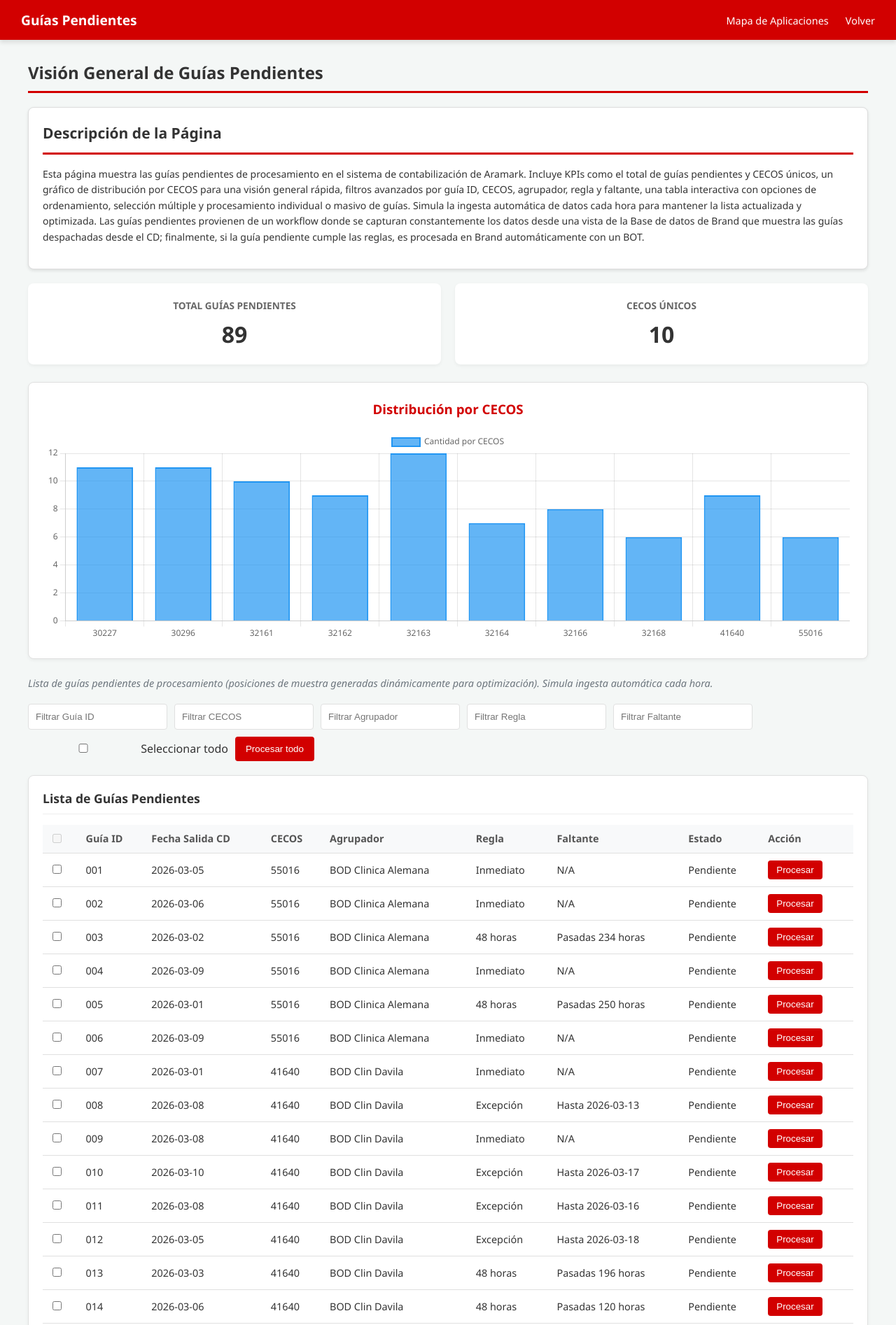
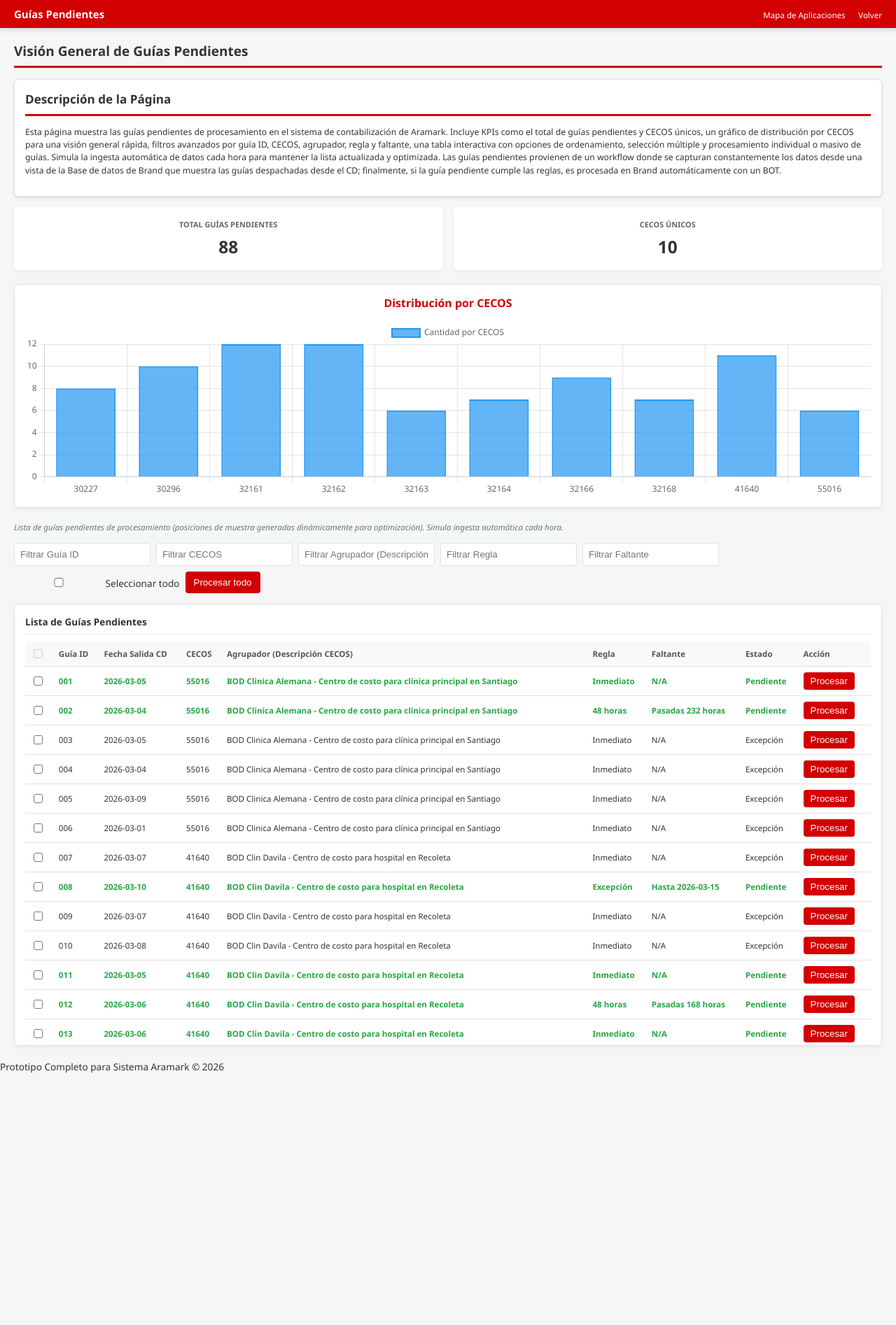
Before and after one commit to Cetolosa/PrototipoCentralizados, a plain HTML site: page guias_pendientes.html in a window 1280 px wide. Shown: the top 1894 px of the page at 70% size. After the commit the page ends 1534 px from the top, so only its background shows below. Drawn offline with nearby package versions, Linux system fonts and the light colour scheme; sample sign-in values are in the browser's storage.

Commit message:
Add files via upload

```diff
--- a/guias_pendientes.html
+++ b/guias_pendientes.html
@@ -15,6 +15,7 @@
             --bg-color: #f4f7f6;
             --border-color: #e0e0e0;
             --active-bg: #ffebeb;
+            --pending-green: #28a745; /* Verde para pendientes */
         }
 
         body {
@@ -22,32 +23,33 @@
             margin: 0; padding: 0;
             background-color: var(--bg-color);
             color: var(--brand-dark);
+            font-size: 0.85em; /* Reducir tamaño de fuente para mostrar más info */
         }
 
         /* Cabecera */
         header {
             background-color: var(--brand-red);
             color: white;
-            padding: 15px 30px;
+            padding: 10px 20px; /* Reducir padding para más espacio */
             display: flex; justify-content: space-between; align-items: center;
             box-shadow: 0 4px 6px rgba(0,0,0,0.1);
         }
-        .nav-links a { color: white; text-decoration: none; margin-left: 20px; font-size: 0.9em; }
+        .nav-links a { color: white; text-decoration: none; margin-left: 15px; font-size: 0.85em; }
 
-        .container { padding: 30px; max-width: 1200px; margin: auto; }
-        h2 { border-bottom: 3px solid var(--brand-red); padding-bottom: 10px; margin-top: 0; }
+        .container { padding: 20px; max-width: 1400px; margin: auto; } /* Aumentar ancho max para más info */
+        h2 { border-bottom: 3px solid var(--brand-red); padding-bottom: 8px; margin-top: 0; font-size: 1.4em; }
 
         /* Cuadrícula de KPIs Interactivos */
         .kpi-grid {
             display: grid;
-            grid-template-columns: repeat(auto-fit, minmax(220px, 1fr));
-            gap: 20px;
-            margin-bottom: 25px;
+            grid-template-columns: repeat(auto-fit, minmax(180px, 1fr)); /* Tarjetas más pequeñas */
+            gap: 15px;
+            margin-bottom: 20px;
         }
 
         /* Estilos de las Tarjetas */
         .kpi-card {
-            background: white; padding: 20px; border-radius: 8px;
+            background: white; padding: 15px; border-radius: 6px;
             box-shadow: 0 2px 5px rgba(0,0,0,0.05); text-align: center;
             border: 2px solid transparent;
             transition: all 0.3s ease;
@@ -59,62 +61,62 @@
             box-shadow: 0 6px 12px rgba(210,0,0,0.15);
         }
 
-        .kpi-card h3 { margin: 0 0 10px 0; font-size: 0.85em; color: #666; text-transform: uppercase;}
-        .kpi-card .value { font-size: 2em; font-weight: bold; color: var(--brand-dark); }
+        .kpi-card h3 { margin: 0 0 8px 0; font-size: 0.8em; color: #666; text-transform: uppercase;}
+        .kpi-card .value { font-size: 1.8em; font-weight: bold; color: var(--brand-dark); }
 
         /* Cuadrícula de Gráficos */
         .charts-grid {
             display: grid;
-            grid-template-columns: repeat(auto-fit, minmax(300px, 1fr));
-            gap: 20px;
-            margin-bottom: 25px;
+            grid-template-columns: repeat(auto-fit, minmax(250px, 1fr)); /* Gráficos más compactos */
+            gap: 15px;
+            margin-bottom: 20px;
         }
 
         /* Área de Gráfico */
         .chart-section {
-            background: white; padding: 25px; border-radius: 8px;
+            background: white; padding: 15px; border-radius: 6px;
             box-shadow: 0 2px 5px rgba(0,0,0,0.05);
             border: 1px solid var(--border-color);
             display: flex; flex-direction: column; align-items: center;
         }
-        .chart-container { position: relative; height: 300px; width: 100%; }
+        .chart-container { position: relative; height: 250px; width: 100%; } /* Reducir altura de gráficos */
 
         /* Alertas y Tabla */
-        .grid-2-cols { display: grid; grid-template-columns: 1fr 2fr; gap: 20px; }
+        .grid-2-cols { display: grid; grid-template-columns: 1fr 2fr; gap: 15px; }
         @media (max-width: 800px) { .grid-2-cols { grid-template-columns: 1fr; } }
 
-        .panel { background: white; padding: 20px; border-radius: 8px; box-shadow: 0 2px 5px rgba(0,0,0,0.05); border: 1px solid var(--border-color); }
-        .panel-title { margin-top: 0; font-size: 1.1em; margin-bottom: 15px; border-bottom: 1px solid #eee; padding-bottom: 10px;}
+        .panel { background: white; padding: 15px; border-radius: 6px; box-shadow: 0 2px 5px rgba(0,0,0,0.05); border: 1px solid var(--border-color); }
+        .panel-title { margin-top: 0; font-size: 1em; margin-bottom: 10px; border-bottom: 1px solid #eee; padding-bottom: 8px;}
 
-        .alert-item { background: #fffafa; padding: 12px; border-left: 4px solid var(--brand-red); margin-bottom: 12px; border-radius: 4px; border: 1px solid #ffebeb; border-left-width: 4px; font-size: 0.9em;}
-        .btn { background-color: var(--brand-red); color: white; border: none; padding: 6px 12px; cursor: pointer; border-radius: 4px; margin-top: 8px; font-weight: bold;}
+        .alert-item { background: #fffafa; padding: 10px; border-left: 4px solid var(--brand-red); margin-bottom: 10px; border-radius: 4px; border: 1px solid #ffebeb; border-left-width: 4px; font-size: 0.85em;}
+        .btn { background-color: var(--brand-red); color: white; border: none; padding: 5px 10px; cursor: pointer; border-radius: 4px; margin-top: 6px; font-weight: bold;}
 
-        table { width: 100%; border-collapse: collapse; font-size: 0.9em; }
-        th, td { border-bottom: 1px solid var(--border-color); padding: 10px; text-align: left; }
+        table { width: 100%; border-collapse: collapse; font-size: 0.85em; }
+        th, td { border-bottom: 1px solid var(--border-color); padding: 8px; text-align: left; } /* Reducir padding en celdas */
         th { background-color: #f8f9fa; color: #555; }
 
         /* Form Styles */
-        form { display: flex; flex-direction: column; gap: 10px; }
-        input[type="text"], input[type="file"] { padding: 8px; border: 1px solid var(--border-color); border-radius: 4px; }
-        button[type="submit"] { background-color: var(--brand-red); color: white; border: none; padding: 10px; cursor: pointer; border-radius: 4px; }
+        form { display: flex; flex-direction: column; gap: 8px; }
+        input[type="text"], input[type="file"] { padding: 6px; border: 1px solid var(--border-color); border-radius: 4px; }
+        button[type="submit"] { background-color: var(--brand-red); color: white; border: none; padding: 8px; cursor: pointer; border-radius: 4px; }
         button[type="submit"]:hover { background-color: #b30000; }
 
         /* Filters */
-        .filters { display: flex; flex-wrap: wrap; gap: 10px; margin-bottom: 20px; align-items: center; }
-        .filters input { padding: 10px; border: 1px solid var(--border-color); border-radius: 4px; min-width: 150px; }
-        .process-all-btn { background-color: var(--brand-red); color: white; border: none; padding: 10px 15px; cursor: pointer; border-radius: 4px; }
+        .filters { display: flex; flex-wrap: wrap; gap: 8px; margin-bottom: 15px; align-items: center; }
+        .filters input { padding: 8px; border: 1px solid var(--border-color); border-radius: 4px; min-width: 120px; }
+        .process-all-btn { background-color: var(--brand-red); color: white; border: none; padding: 8px 12px; cursor: pointer; border-radius: 4px; }
         .process-all-btn:hover { background-color: #b30000; }
 
         /* Note */
-        .note { font-style: italic; color: #6c757d; margin-bottom: 20px; font-size: 0.9em; }
+        .note { font-style: italic; color: #6c757d; margin-bottom: 15px; font-size: 0.85em; }
 
         /* Action Buttons */
-        .action-btn { background-color: var(--brand-red); color: white; border: none; padding: 6px 12px; cursor: pointer; border-radius: 4px; margin-right: 5px; }
+        .action-btn { background-color: var(--brand-red); color: white; border: none; padding: 5px 10px; cursor: pointer; border-radius: 4px; margin-right: 5px; }
         .action-btn:hover { background-color: #b30000; }
 
         /* Pagination */
-        .pagination { display: flex; justify-content: center; margin-top: 15px; }
-        .pagination button { margin: 0 5px; padding: 8px 12px; background-color: #007bff; color: white; border: none; border-radius: 4px; cursor: pointer; }
+        .pagination { display: flex; justify-content: center; margin-top: 10px; }
+        .pagination button { margin: 0 5px; padding: 6px 10px; background-color: #007bff; color: white; border: none; border-radius: 4px; cursor: pointer; }
         .pagination button.active { background-color: #0056b3; }
         .pagination button:hover { background-color: #0056b3; }
 
@@ -123,22 +125,25 @@
         th.sortable:hover { background-color: #e9ecef; }
 
         .page-description {
-            max-width: 1200px;
-            margin: 20px auto;
-            padding: 20px;
+            max-width: 1400px;
+            margin: 15px auto;
+            padding: 15px;
             background-color: #fff;
             border: 1px solid #ddd;
-            border-radius: 8px;
+            border-radius: 6px;
             box-shadow: 0 2px 4px rgba(0,0,0,0.1);
-            font-size: 14px;
-            line-height: 1.6;
+            font-size: 0.9em;
+            line-height: 1.5;
         }
+
+        /* Estilo para filas pendientes */
+        tr.pending-row td { color: var(--pending-green); font-weight: bold; }
     </style>
 </head>
 <body>
 
     <header>
-        <div style="font-size: 1.2em; font-weight: bold;">Guías Pendientes</div>
+        <div style="font-size: 1.1em; font-weight: bold;">Guías Pendientes</div>
         <div class="nav-links"><a href="#">Mapa de Aplicaciones</a> <a href="contabilizacion.html">Volver</a></div>
     </header>
 
@@ -178,14 +183,14 @@
         <div class="filters">
             <input type="text" id="filter-guia" placeholder="Filtrar Guía ID">
             <input type="text" id="filter-cecos" placeholder="Filtrar CECOS">
-            <input type="text" id="filter-agrupador" placeholder="Filtrar Agrupador">
+            <input type="text" id="filter-agrupador" placeholder="Filtrar Agrupador (Descripción CECOS)">
             <input type="text" id="filter-regla" placeholder="Filtrar Regla">
             <input type="text" id="filter-faltante" placeholder="Filtrar Faltante">
             <label><input type="checkbox" id="select-all"> Seleccionar todo</label>
             <button class="process-all-btn">Procesar todo</button>
         </div>
 
-        <div class="panel" style="overflow-x: auto;">
+        <div class="panel" style="overflow-x: auto; max-height: 600px; overflow-y: auto;"> <!-- Añadir scroll vertical limitado para mostrar más rows -->
             <h3 class="panel-title">Lista de Guías Pendientes</h3>
             <table id="guias-table">
                 <thead>
@@ -194,7 +199,7 @@
                         <th class="sortable" onclick="sortTable('guiaId')">Guía ID</th>
                         <th class="sortable" onclick="sortTable('fechaSalida')">Fecha Salida CD</th>
                         <th class="sortable" onclick="sortTable('cecos')">CECOS</th>
-                        <th class="sortable" onclick="sortTable('agrupador')">Agrupador</th>
+                        <th class="sortable" onclick="sortTable('agrupador')">Agrupador (Descripción CECOS)</th>
                         <th class="sortable" onclick="sortTable('regla')">Regla</th>
                         <th class="sortable" onclick="sortTable('faltante')">Faltante</th>
                         <th class="sortable" onclick="sortTable('estado')">Estado</th>
@@ -219,23 +224,23 @@
         let guias = [];
         const cecosList = [55016, 41640, 30227, 30296, 32164, 32161, 32166, 32163, 32162, 32168];
         const agrupadorMap = new Map([
-            [55016, 'BOD Clinica Alemana'],
-            [41640, 'BOD Clin Davila'],
-            [30227, 'Escondida Food'],
-            [30296, 'Escondida Another'],
-            [32164, 'Arauco La Colcha'],
-            [32161, 'Arauco Another'],
-            [32166, 'Arauco B'],
-            [32163, 'Arauco C'],
-            [32162, 'Arauco D'],
-            [32168, 'Arauco E']
+            [55016, 'BOD Clinica Alemana - Centro de costo para clínica principal en Santiago'],
+            [41640, 'BOD Clin Davila - Centro de costo para hospital en Recoleta'],
+            [30227, 'Escondida Food - Centro de costo para alimentación en mina Escondida'],
+            [30296, 'Escondida Another - Centro de costo alternativo para operaciones en Escondida'],
+            [32164, 'Arauco La Colcha - Centro de costo para planta en La Colcha'],
+            [32161, 'Arauco Another - Centro de costo adicional para Arauco'],
+            [32166, 'Arauco B - Centro de costo secundario B en Arauco'],
+            [32163, 'Arauco C - Centro de costo secundario C en Arauco'],
+            [32162, 'Arauco D - Centro de costo secundario D en Arauco'],
+            [32168, 'Arauco E - Centro de costo secundario E en Arauco']
         ]);
         const reglas = ['Inmediato', '48 horas', 'Excepción'];
 
         let sortField = 'guiaId';
         let sortAsc = true;
 
-        // Generar datos iniciales
+        // Generar datos iniciales con aproximadamente 40% pendientes
         function generateInitialGuias() {
             const currentDate = new Date(2026, 2, 11, 21, 12, 0);
             let guiaIdCounter = 1;
@@ -259,33 +264,33 @@
                     let faltante = '';
                     let met = false;
 
-                    if (regla === 'Inmediato') {
-                        faltante = 'N/A';
-                        met = true; // Siempre pueden procesarse
-                    } else if (regla === '48 horas') {
-                        if (hoursPassed > 48) {
-                            faltante = `Pasadas ${Math.floor(hoursPassed)} horas`;
-                            met = true; // Pueden procesarse si más de 48 horas
-                        } else {
-                            const remaining = 48 - hoursPassed;
-                            faltante = `Faltan ${Math.floor(remaining)} horas`;
-                            met = false;
+                    // Ajustar lógica para forzar ~40% met=true (pendientes)
+                    const randomChance = Math.random();
+                    if (randomChance < 0.4) { // 40% chance de ser pendiente independientemente
+                        met = true;
+                        if (regla === 'Inmediato') {
+                            faltante = 'N/A';
+                        } else if (regla === '48 horas') {
+                            faltante = `Pasadas ${Math.floor(hoursPassed + 48)} horas`; // Forzar pasado
+                        } else if (regla === 'Excepción') {
+                            const untilDay = Math.floor(Math.random() * 10) + 12; // Forzar no vencido
+                            faltante = `Hasta 2026-03-${untilDay.toString().padStart(2, '0')}`;
                         }
-                    } else if (regla === 'Excepción') {
-                        const untilDay = Math.floor(Math.random() * 20) + 12; // 12-31 marzo
-                        const untilDate = new Date(2026, 2, untilDay, 23, 59, 59);
-                        if (currentDate < untilDate) {
-                            faltante = `Hasta 2026-03-${untilDay.toString().padStart(2, '0')}`;
-                            met = true;
-                        } else {
+                    } else {
+                        met = false;
+                        if (regla === 'Inmediato') {
+                            faltante = 'N/A'; // Inmediato siempre debería ser true, pero forzar false para variedad
+                        } else if (regla === '48 horas') {
+                            faltante = `Faltan ${Math.floor(48 - hoursPassed + 24)} horas`; // Forzar faltante
+                        } else if (regla === 'Excepción') {
+                            const untilDay = Math.floor(Math.random() * 10) + 1; // Forzar vencido
                             faltante = 'Vencido';
-                            met = false;
                         }
                     }
 
                     const estado = met ? 'Pendiente' : 'Excepción';
 
-                    guias.push({ guiaId, fechaSalida, cecos: ceco, agrupador, regla, faltante, estado });
+                    guias.push({ guiaId, fechaSalida, cecos: ceco, agrupador, regla, faltante, estado, met });
                     guiaIdCounter++;
                 }
             });
@@ -329,8 +334,11 @@
             );
             filteredGuias.forEach(g => {
                 const tr = document.createElement('tr');
+                if (g.estado === 'Pendiente') {
+                    tr.classList.add('pending-row');
+                }
                 tr.innerHTML = `
-                    <td><input type="checkbox" class="row-checkbox"></td>
+                    <td><input type="checkbox" class="row-checkbox" data-guia-id="${g.guiaId}"></td>
                     <td>${g.guiaId}</td>
                     <td>${g.fechaSalida}</td>
                     <td>${g.cecos}</td>
@@ -387,6 +395,11 @@
 
         // Función de procesar guía simulada
         function processGuia(guiaId) {
+            const guia = guias.find(g => g.guiaId === guiaId);
+            if (!guia.met) {
+                alert(`Error: No se puede procesar la guía ${guiaId} porque no está en estado Pendiente.`);
+                return;
+            }
             alert(`Procesando guía ${guiaId} manualmente (simulado)...`);
         }
 
@@ -398,7 +411,20 @@
 
         // Evento para procesar todo
         document.querySelector('.process-all-btn').addEventListener('click', () => {
-            const selected = Array.from(document.querySelectorAll('.row-checkbox:checked')).length;
+            const selectedCheckboxes = document.querySelectorAll('.row-checkbox:checked');
+            let canProcessAll = true;
+            selectedCheckboxes.forEach(checkbox => {
+                const guiaId = checkbox.dataset.guiaId;
+                const guia = guias.find(g => g.guiaId === guiaId);
+                if (!guia.met) {
+                    canProcessAll = false;
+                }
+            });
+            if (!canProcessAll) {
+                alert('Error: No se pueden procesar algunas guías seleccionadas porque no están en estado Pendiente.');
+                return;
+            }
+            const selected = selectedCheckboxes.length;
             alert(`Procesando ${selected} guías seleccionadas (simulado)...`);
         });
 
```
Also changed, not shown: centros_de_costo.html (+29 -14 lines).
